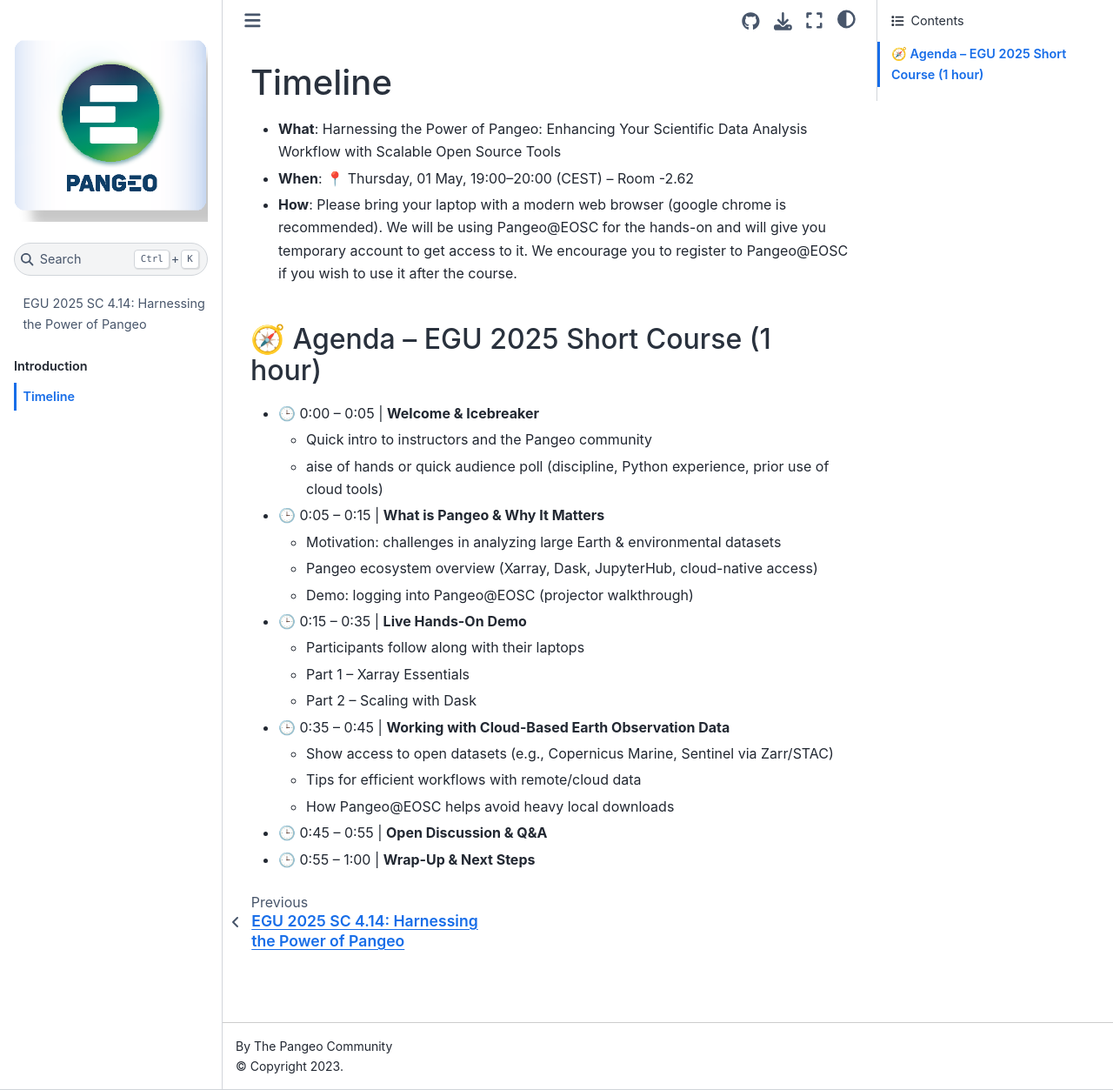
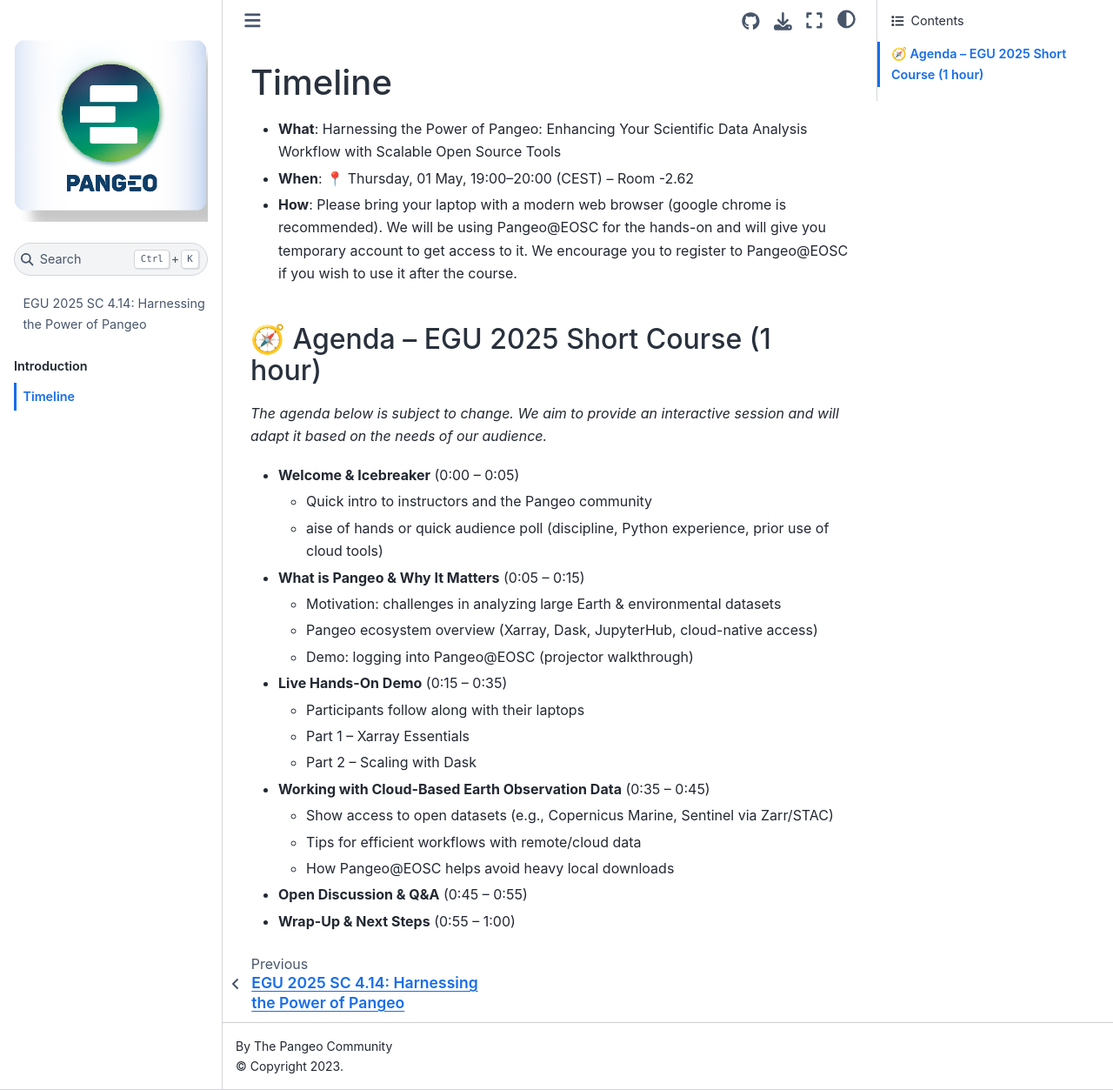
Before and after one commit to pangeo-data/egu-2025-course, a Jupyter Book: the page built from agenda.md, in a window 1280 px wide and 1253 px high. Shown: the whole window at 87% size. Built offline with Jupyter Book 1.0.4 settings and Sphinx 7.4.7 and the Sphinx Book theme 1.1.4, drawn with Linux system fonts in a browser that asks for light colours.

Commit message:
adjust format for the agenda

```diff
--- a/agenda.md
+++ b/agenda.md
@@ -7,20 +7,22 @@
 
 ## 🧭 Agenda – EGU 2025 Short Course (1 hour)
 
-- 🕒 0:00 – 0:05 | **Welcome & Icebreaker**
+*The agenda below is subject to change. We aim to provide an interactive session and will adapt it based on the needs of our audience.*
+
+- **Welcome & Icebreaker** (0:00 – 0:05)
     * Quick intro to instructors and the Pangeo community
     * aise of hands or quick audience poll (discipline, Python experience, prior use of cloud tools)
-- 🕒 0:05 – 0:15 | **What is Pangeo & Why It Matters**
+- **What is Pangeo & Why It Matters** (0:05 – 0:15)
     * Motivation: challenges in analyzing large Earth & environmental datasets
     * Pangeo ecosystem overview (Xarray, Dask, JupyterHub, cloud-native access)
     * Demo: logging into Pangeo@EOSC (projector walkthrough)
-- 🕒 0:15 – 0:35 | **Live Hands-On Demo**
+- **Live Hands-On Demo** (0:15 – 0:35)
     * Participants follow along with their laptops
     * Part 1 – Xarray Essentials
     * Part 2 – Scaling with Dask
-- 🕒 0:35 – 0:45 | **Working with Cloud-Based Earth Observation Data**
+- **Working with Cloud-Based Earth Observation Data** (0:35 – 0:45)
     * Show access to open datasets (e.g., Copernicus Marine, Sentinel via Zarr/STAC)
     * Tips for efficient workflows with remote/cloud data
     * How Pangeo@EOSC helps avoid heavy local downloads
-- 🕒 0:45 – 0:55 | **Open Discussion & Q&A**
-- 🕒 0:55 – 1:00 | **Wrap-Up & Next Steps**
+- **Open Discussion & Q&A** (0:45 – 0:55)
+- **Wrap-Up & Next Steps** (0:55 – 1:00)
```
